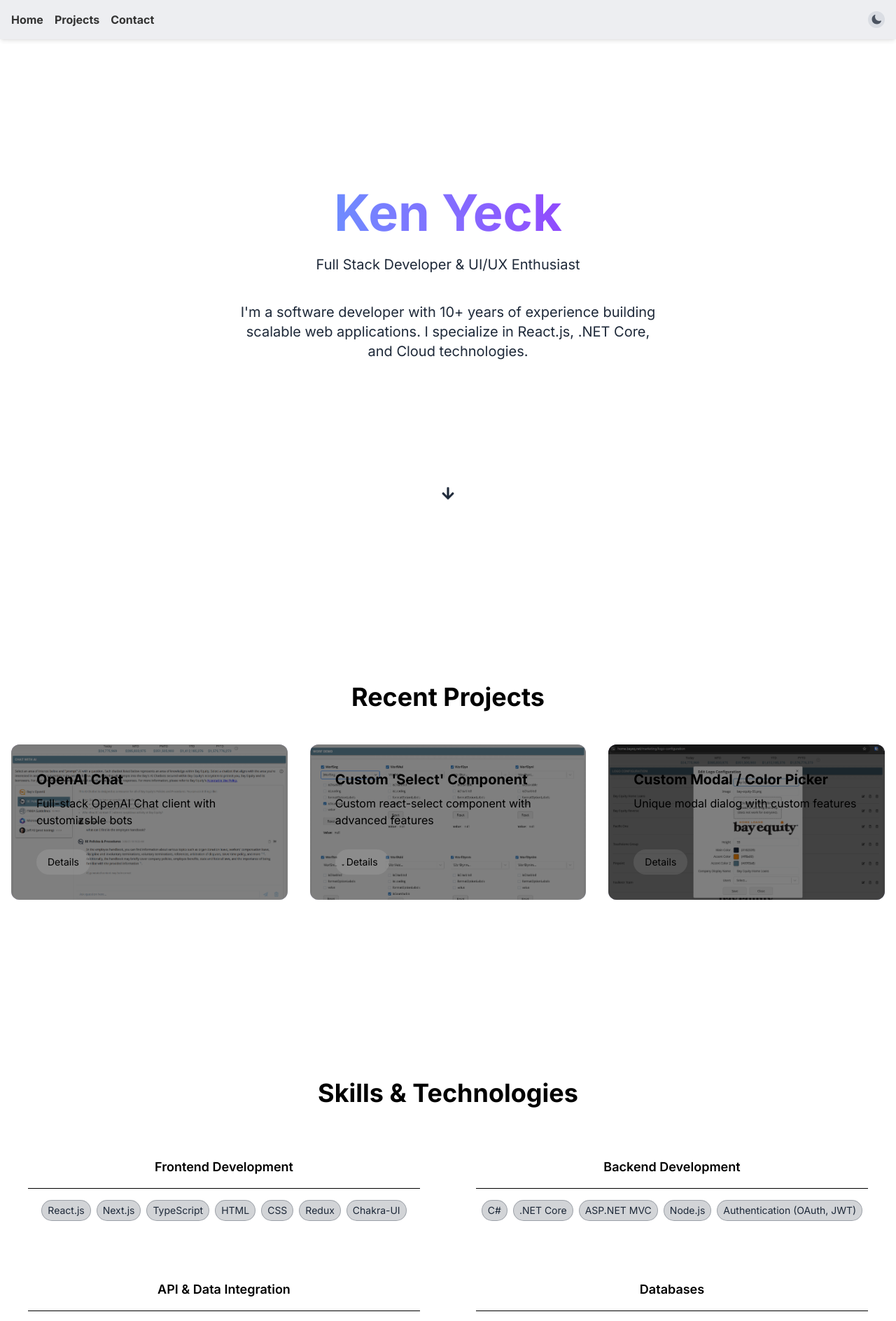
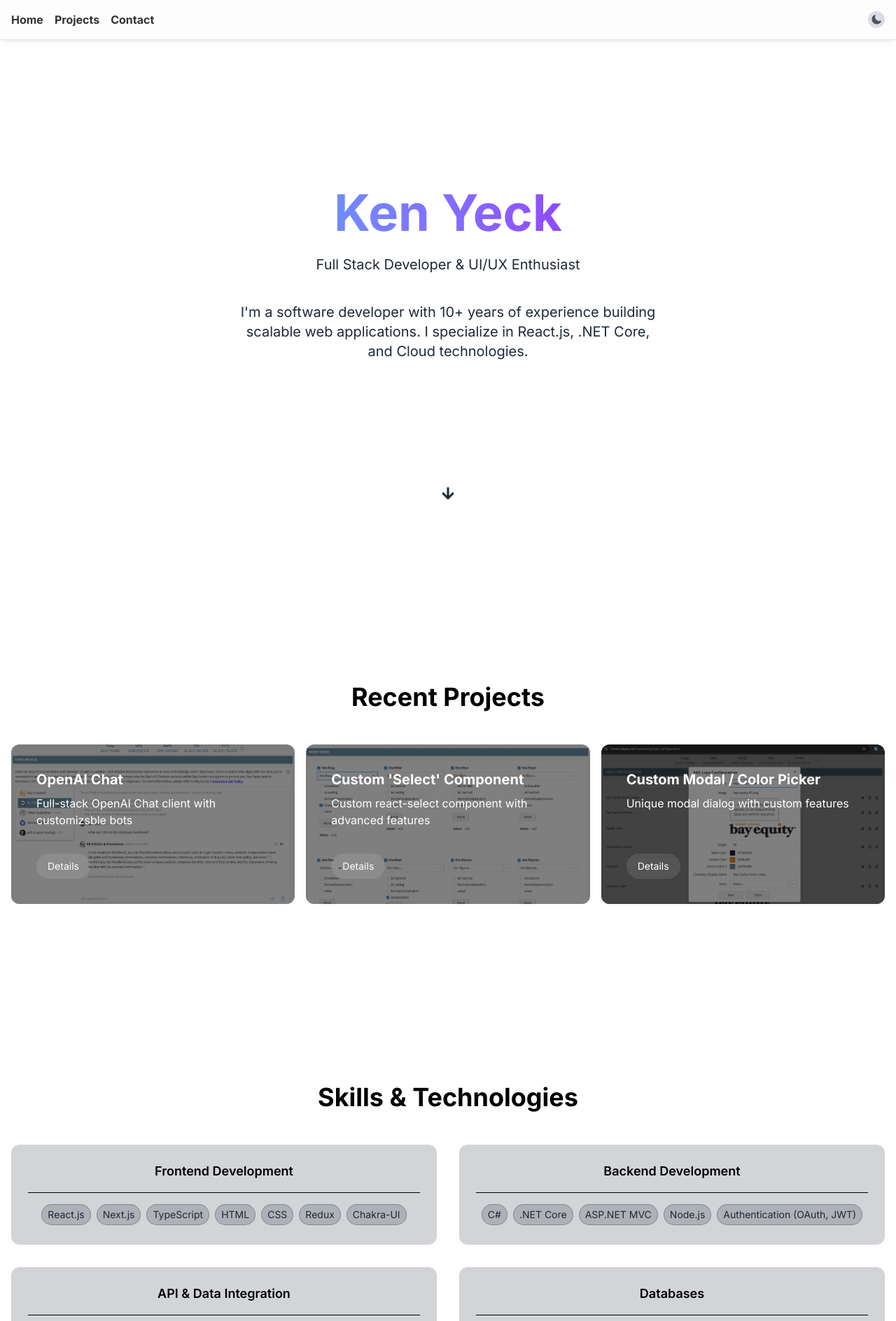
Before and after one commit to kenyeck/portfolio, a Next.js app: page / in a window 1280 px wide. Shown: the top 1888 px of the page at 70% size. Built offline with nearby package versions, Linux system fonts and the light colour scheme.

Commit message:
Alignment, colors

```diff
--- a/src/components/Navbar.tsx
+++ b/src/components/Navbar.tsx
@@ -16,7 +16,7 @@ export default function Navbar() {
       <nav
         id="menu"
         className="opacity-80 fixed top-0 z-100 flex w-full p-4 flex justify-between items-center transition-all duration-300
-        bg-gray-300/50 dark:bg-black/20 shadow-md backdrop-blur-sm"
+        bg-gray-300/5 dark:bg-black/20 shadow-md backdrop-blur-sm"
       >
         <div className="container mx-auto flex justify-between items-center mr-4">
           <div className="space-x-4 flex font-bold">
--- a/src/components/ProjectsSection.tsx
+++ b/src/components/ProjectsSection.tsx
@@ -19,7 +19,7 @@ export default function ProjectsSection() {
         Recent Projects
       </motion.h2>
 
-      <div className="grid grid-cols-1 md:grid-cols-3 gap-8">
+      <div className="grid grid-cols-1 md:grid-cols-3 gap-4 ">
         {projects.map((project) => (
           <motion.div
             key={project.id}
@@ -37,7 +37,7 @@ export default function ProjectsSection() {
               className="object-cover transition-transform group-hover:scale-105"
             />
             <div className="absolute inset-0 bg-black/50 group-hover:bg-black/30 transition-colors duration-300" />
-            <div className="absolute inset-5 p-4 flex flex-col justify-between space-y">
+            <div className="absolute inset-5 p-4 flex flex-col justify-between space-y text-white">
               <div className="flex-col">
                 <h3 className="text-xl font-bold mb-2">{project.title}</h3>
                 <p className="mb-4 mh-50">{project.shortDesc}</p>
--- a/src/components/SkillsSection.tsx
+++ b/src/components/SkillsSection.tsx
@@ -26,7 +26,7 @@ export default function SkillsSection() {
               viewport={{ once: true }}
               transition={{ duration: 0.4, delay: index * 0.1 }}
               whileHover={{ scale: 1.05 }}
-              className="bg-white/5 rounded-xl p-6 text-center hover:bg-white/10 transition-colors"
+              className="bg-gray-800/20 dark:bg-gray-800/50 hover:bg-gray-800/30 dark:hover:bg-gray-800 rounded-xl p-6 text-center transition-colors"
             >
               <h3 className="text-lg font-semibold pb-2">
                 {skill.name}
```
